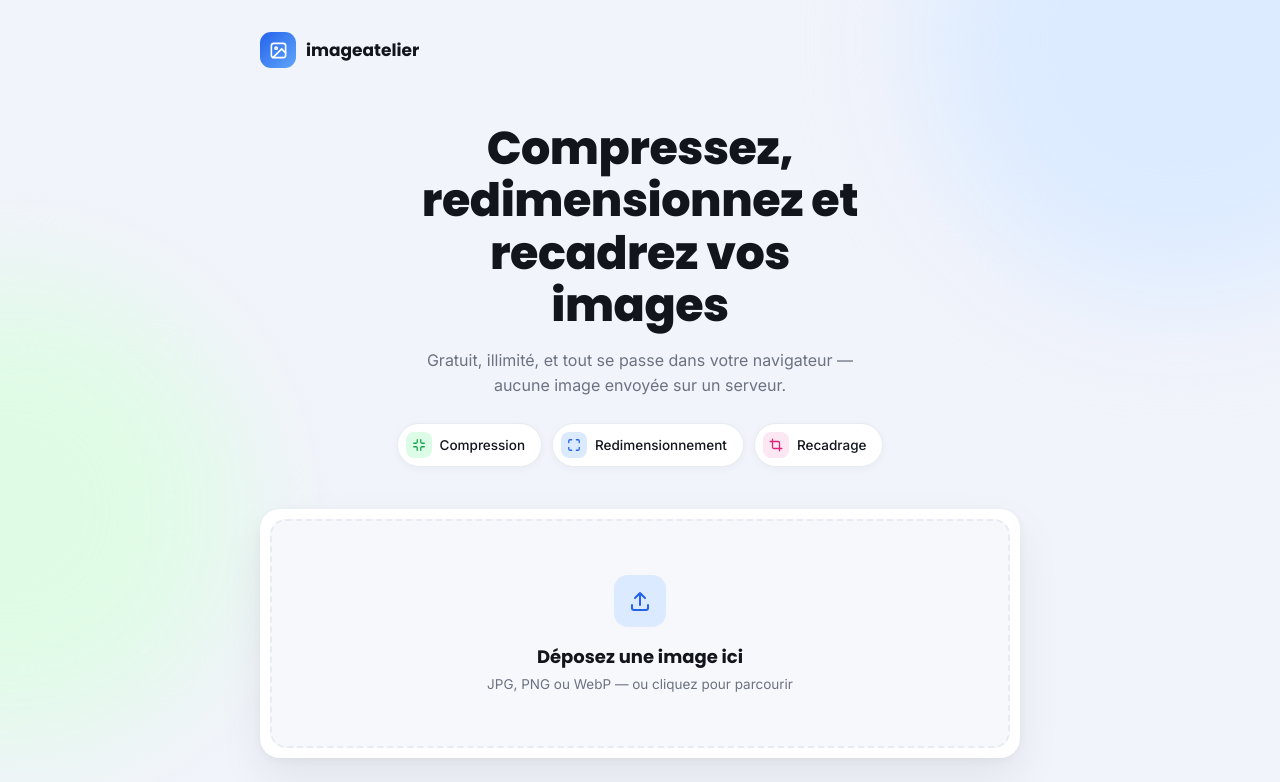
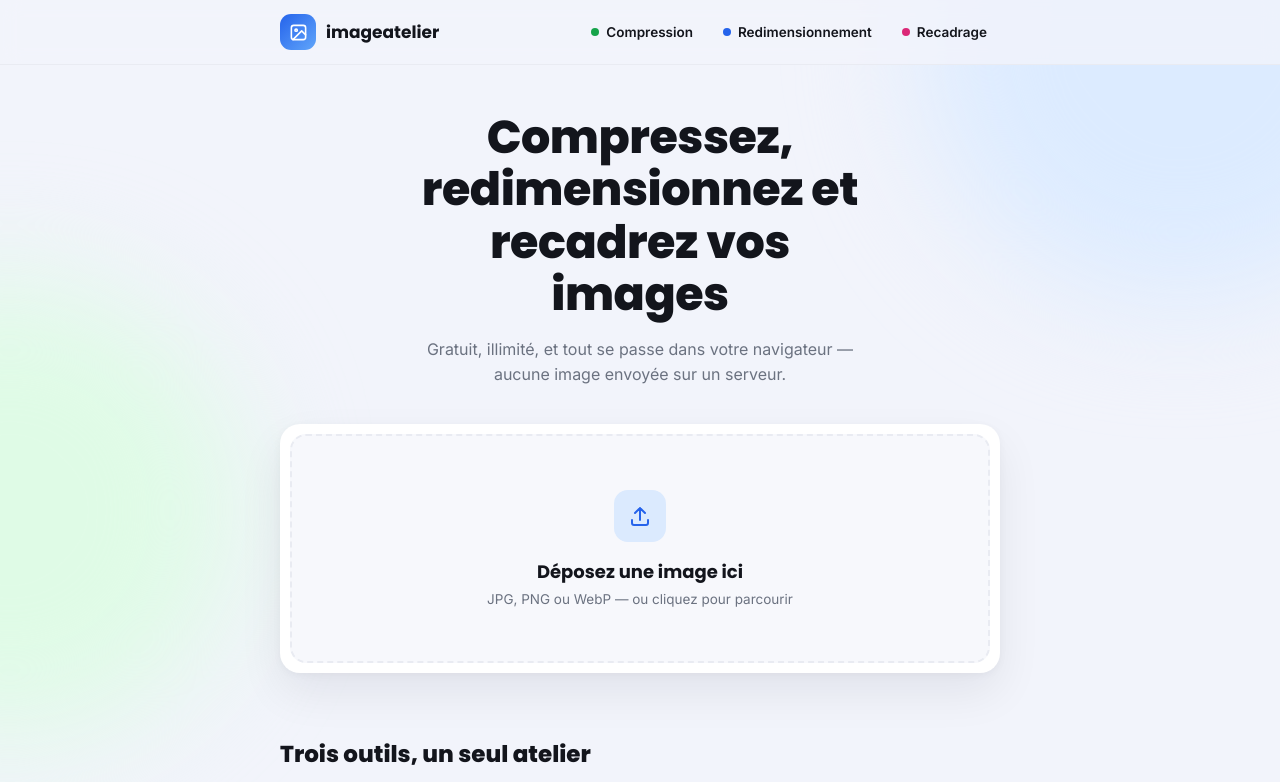
Before and after one commit to nezoow/compresseur-image, a plain HTML site: page index.html in a window 1280 px wide. Shown: the top 782 px of the page. Drawn offline with Linux system fonts and the light colour scheme.

Commit message:
Refactor layout and navigation styles in index.html
Adjusted padding and added scroll margin for better layout and navigation.

```diff
--- a/index.html
+++ b/index.html
@@ -45,6 +45,7 @@
     --shadow: 0 20px 45px rgba(19,21,28,0.07), 0 2px 8px rgba(19,21,28,0.04);
   }
   *{ box-sizing:border-box; margin:0; padding:0; }
+  html{ scroll-behavior: smooth; background: var(--bg); }
   html,body{ background: var(--bg); }
   body{
     color: var(--ink);
@@ -52,17 +53,38 @@
     min-height:100vh;
     position: relative;
     overflow-x: hidden;
-    padding: 0 20px 90px;
+    padding: 0 0 90px;
   }
   .blob{ position:absolute; border-radius:50%; filter: blur(60px); z-index:0; pointer-events:none; }
   .blob-a{ width:520px; height:520px; background: #DCEBFF; top:-220px; right:-160px; }
   .blob-b{ width:460px; height:460px; background: #DFFBE6; top:280px; left:-220px; }
   .blob-c{ width:380px; height:380px; background: #FBE4F2; bottom:-160px; right:-140px; }
 
-  .wrap{ max-width: 760px; margin: 0 auto; position: relative; z-index: 1; }
+  .wrap{ max-width: 760px; margin: 0 auto; position: relative; z-index: 1; padding: 0 20px; }
+
+  /* Sticky top nav */
+  .topnav{
+    position: sticky; top: 0; z-index: 30;
+    background: rgba(242,244,251,0.78); backdrop-filter: blur(10px); -webkit-backdrop-filter: blur(10px);
+    border-bottom: 1px solid var(--border);
+  }
+  .topnav-inner{
+    max-width: 760px; margin: 0 auto; padding: 14px 20px;
+    display:flex; align-items:center; justify-content:space-between; gap: 16px; flex-wrap: wrap;
+  }
+  .toolnav{ display:flex; gap: 4px; }
+  .toolnav a{
+    display:flex; align-items:center; gap: 7px; text-decoration:none; color: var(--ink);
+    font-size: 13.5px; font-weight: 600; padding: 9px 13px; border-radius: 10px; transition: background .15s;
+  }
+  .toolnav a:hover{ background: var(--card); }
+  .toolnav a .dot{ width: 8px; height: 8px; border-radius: 50%; flex-shrink:0; }
+  .toolnav a .dot.green{ background: var(--green); }
+  .toolnav a .dot.blue{ background: var(--blue); }
+  .toolnav a .dot.pink{ background: var(--pink); }
 
   /* Header */
-  header{ display:flex; align-items:center; gap:10px; padding: 32px 0 0; }
+  header{ display:flex; align-items:center; gap:10px; }
   .brand-mark{
     width: 36px; height: 36px; border-radius: 11px;
     background: linear-gradient(135deg, var(--blue) 0%, #60A5FA 100%);
@@ -72,7 +94,7 @@
   .brand-name{ font-family: var(--display); font-weight:700; font-size: 17px; }
 
   /* Hero */
-  .hero{ text-align:center; padding: 54px 0 34px; }
+  .hero{ text-align:center; padding: 46px 0 30px; }
   h1{
     font-family: var(--display); font-weight: 800; font-size: clamp(32px, 5.2vw, 46px);
     line-height: 1.14; letter-spacing: -0.01em; color: var(--ink); max-width: 16ch; margin: 0 auto;
@@ -81,18 +103,6 @@
     color: var(--muted); font-size: 16px; margin-top: 16px; max-width: 46ch;
     margin-left:auto; margin-right:auto; line-height:1.55;
   }
-
-  .fpills{ display:flex; justify-content:center; gap: 10px; margin-top: 26px; flex-wrap: wrap; }
-  .fpill{
-    display:flex; align-items:center; gap: 8px; background: var(--card); border:1px solid var(--border);
-    border-radius: 999px; padding: 8px 16px 8px 8px; font-size: 13.5px; font-weight:500; color: var(--ink);
-    box-shadow: 0 2px 8px rgba(19,21,28,0.04);
-  }
-  .ficon{ width: 26px; height:26px; border-radius: 8px; display:flex; align-items:center; justify-content:center; flex-shrink:0; }
-  .ficon svg{ width:14px; height:14px; stroke-width:2.2; fill:none; stroke-linecap:round; stroke-linejoin:round; }
-  .ficon.green{ background: var(--green-bg); } .ficon.green svg{ stroke: var(--green); }
-  .ficon.blue{ background: var(--blue-bg); } .ficon.blue svg{ stroke: var(--blue); }
-  .ficon.pink{ background: var(--pink-bg); } .ficon.pink svg{ stroke: var(--pink); }
 
   /* Tool card */
   .toolcard{
@@ -128,6 +138,7 @@
   .stage{
     position: relative; overflow:hidden; border-radius: 14px; margin: 0 14px;
     line-height:0; user-select:none; touch-action:none; background: var(--card-soft);
+    scroll-margin-top: 84px;
   }
   .stage img{ display:block; width:100%; height:auto; }
 
@@ -154,7 +165,7 @@
   .chip.active{ background: var(--black); border-color: var(--black); color:#fff; }
 
   .controls{ padding: 20px 18px 18px; }
-  .field{ margin-bottom: 20px; }
+  .field{ margin-bottom: 20px; scroll-margin-top: 84px; }
   .field-label{
     font-size: 13px; font-weight:600; display:flex; justify-content:space-between; align-items:center; margin-bottom: 10px;
   }
@@ -304,20 +315,24 @@
   <div class="blob blob-b"></div>
   <div class="blob blob-c"></div>
 
+  <div class="topnav">
+    <div class="topnav-inner">
+      <header>
+        <div class="brand-mark"><svg viewBox="0 0 24 24"><rect x="3" y="3" width="18" height="18" rx="3"/><circle cx="9" cy="9" r="1.5"/><path d="M21 15l-5-5L5 21"/></svg></div>
+        <span class="brand-name">imageatelier</span>
+      </header>
+      <nav class="toolnav">
+        <a href="#compress-section"><span class="dot green"></span>Compression</a>
+        <a href="#resize-section"><span class="dot blue"></span>Redimensionnement</a>
+        <a href="#crop-section"><span class="dot pink"></span>Recadrage</a>
+      </nav>
+    </div>
+  </div>
+
   <div class="wrap">
-    <header>
-      <div class="brand-mark"><svg viewBox="0 0 24 24"><rect x="3" y="3" width="18" height="18" rx="3"/><circle cx="9" cy="9" r="1.5"/><path d="M21 15l-5-5L5 21"/></svg></div>
-      <span class="brand-name">imageatelier</span>
-    </header>
-
     <div class="hero">
       <h1>Compressez, redimensionnez et recadrez vos images</h1>
       <p class="sub">Gratuit, illimité, et tout se passe dans votre navigateur — aucune image envoyée sur un serveur.</p>
-      <div class="fpills">
-        <div class="fpill"><span class="ficon green"><svg viewBox="0 0 24 24"><path d="M9 3v4a2 2 0 0 1-2 2H3M21 9h-4a2 2 0 0 1-2-2V3M3 15h4a2 2 0 0 1 2 2v4M15 21v-4a2 2 0 0 1 2-2h4"/></svg></span>Compression</div>
-        <div class="fpill"><span class="ficon blue"><svg viewBox="0 0 24 24"><path d="M8 3H5a2 2 0 0 0-2 2v3M16 3h3a2 2 0 0 1 2 2v3M21 16v3a2 2 0 0 1-2 2h-3M3 16v3a2 2 0 0 0 2 2h3"/></svg></span>Redimensionnement</div>
-        <div class="fpill"><span class="ficon pink"><svg viewBox="0 0 24 24"><path d="M6 2v14a2 2 0 0 0 2 2h14M18 22V8a2 2 0 0 0-2-2H2"/></svg></span>Recadrage</div>
-      </div>
     </div>
 
     <main class="toolcard">
@@ -334,6 +349,7 @@
           <span class="fdim" id="fileDim">—</span>
         </div>
 
+        <span id="crop-section" style="display:block; scroll-margin-top:84px;"></span>
         <div class="stage" id="stage">
           <img id="previewImg" alt="Aperçu de l'image à recadrer">
           <div class="cropwin" id="cropwin">
@@ -362,8 +378,7 @@
         </div>
 
         <div class="controls">
-          <div class="field">
-            <div class="field-label"><span>Dimensions de sortie</span><b id="dimsInfo">px</b></div>
+          <div class="field" id="resize-section">
             <div class="dims-row">
               <input type="number" id="widthInput" min="1" max="8000">
               <span class="dims-x">×</span>
@@ -374,8 +389,7 @@
             </div>
           </div>
 
-          <div class="field">
-            <div class="field-label">Qualité <b id="qualityVal">75%</b></div>
+          <div class="field" id="compress-section">
             <input type="range" id="quality" min="10" max="100" value="75">
           </div>
 
@@ -700,6 +714,15 @@
     }
   }
 
+  document.querySelectorAll('.toolnav a').forEach(a => {
+    a.addEventListener('click', (e) => {
+      e.preventDefault();
+      const id = a.getAttribute('href').slice(1);
+      const target = panel.classList.contains('show') ? document.getElementById(id) : dropzone;
+      if(target) target.scrollIntoView({ behavior: 'smooth', block: 'start' });
+    });
+  });
+
   dropzone.addEventListener('click', () => fileInput.click());
   dropzone.addEventListener('keydown', (e) => { if(e.key === 'Enter' || e.key === ' ') fileInput.click(); });
   fileInput.addEventListener('change', (e) => openFile(e.target.files[0]));
```
